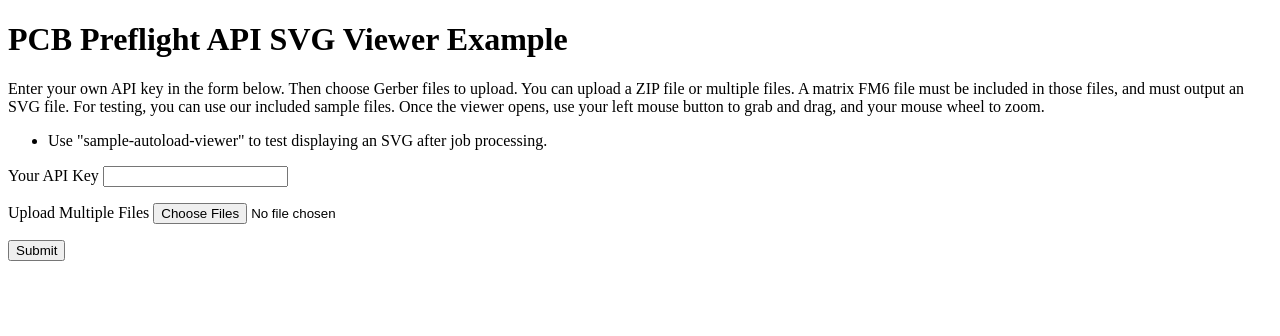
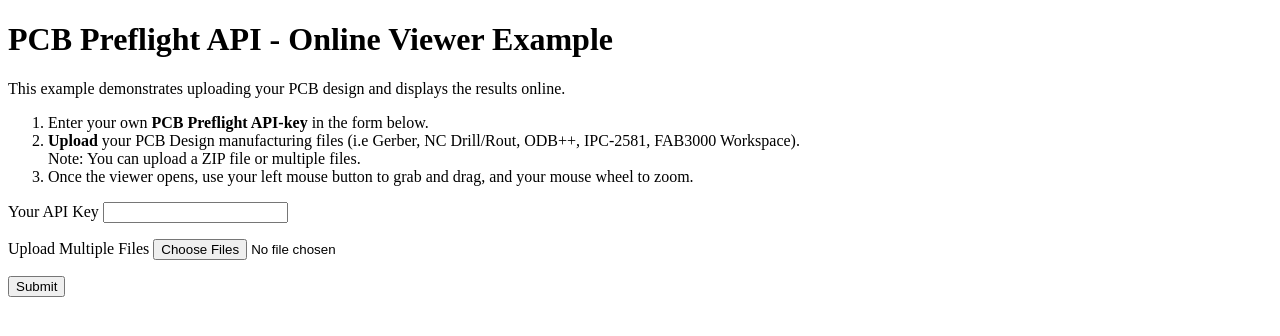
Before and after one commit to NumericalInnovations/pcbpreflight-examples, a plain HTML site: page 04_viewer/index.html in a window 1280 px wide. Drawn offline with Linux system fonts and the light colour scheme.

Commit message:
Update Online Viewer example

```diff
--- a/04_viewer/index.html
+++ b/04_viewer/index.html
@@ -42,15 +42,15 @@
 			<button id="resetButton">Reset</button>
 		</div>
 
-		<h1>PCB Preflight API SVG Viewer Example</h1>
+		<h1>PCB Preflight API - Online Viewer Example</h1>
 		<div>
-			Enter your own API key in the form below. Then choose Gerber files to upload. You can upload a ZIP file or multiple files.
-			A matrix FM6 file must be included in those files, and must output an SVG file.
-			For testing, you can use our included sample files.
-			Once the viewer opens, use your left mouse button to grab and drag, and your mouse wheel to zoom.
-			<ul>
-				<li>Use "sample-autoload-viewer" to test displaying an SVG after job processing.</li>
-			</ul>
+			This example demonstrates uploading your PCB design and displays the results online.
+			<ol>
+				<li>Enter your own <b>PCB Preflight API-key</b> in the form below.</li>
+				<li><b>Upload</b> your PCB Design manufacturing files (i.e Gerber, NC Drill/Rout, ODB++, IPC-2581, FAB3000 Workspace). <br />Note: You can upload a ZIP file or multiple files.</li>
+				<li>Once the viewer opens, use your left mouse button to grab and drag, and your mouse wheel to zoom.</li>
+			</ol>
+
 		</div>
 
 		<form id="form1">
```
Also changed, not shown: 04_viewer/README.MD.
